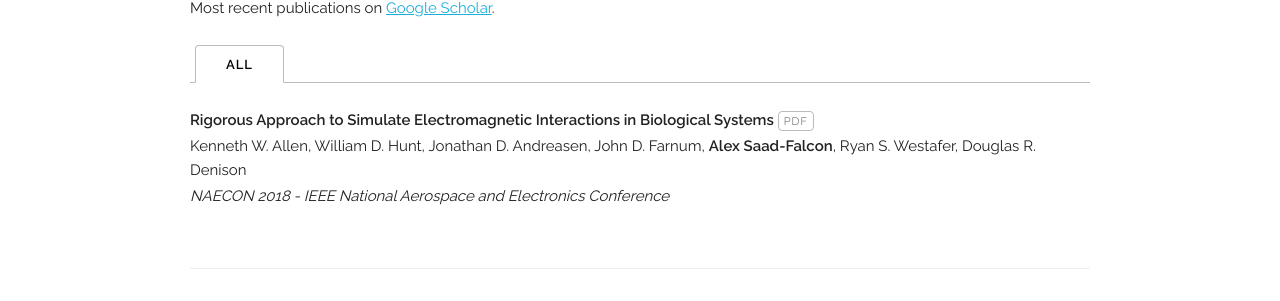
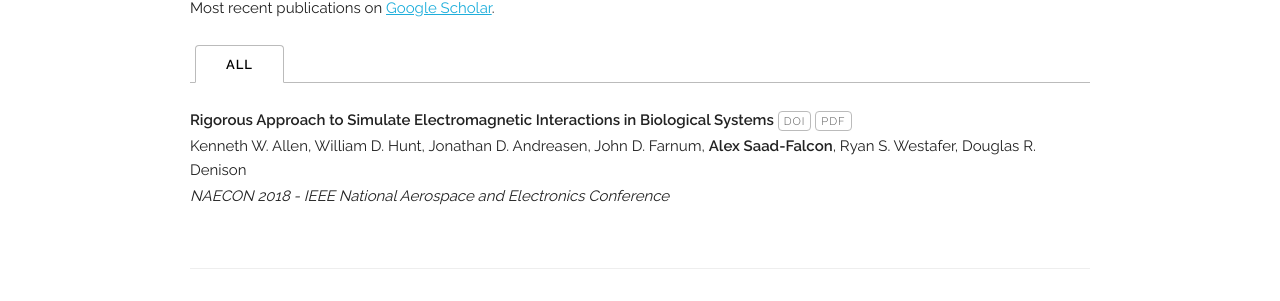
Before and after one commit to alexsaadfalcon/alexsaadfalcon.github.io, a Jekyll site: the page built from index.html, in a window 1280 px wide and 900 px high, scrolled down 725 px. Shown: the part 145-446 px from the top of the window. Built offline with Jekyll 4.4.1, drawn with Linux system fonts in a browser that asks for light colours; some web fonts are replaced.

Commit message:
Added DOI

```diff
--- a/_data/publications.yaml
+++ b/_data/publications.yaml
@@ -3,6 +3,7 @@ papers:
     authors: "Kenneth W. Allen, William D. Hunt, Jonathan D. Andreasen, John D. Farnum, <b>Alex Saad-Falcon</b>, Ryan S. Westafer, Douglas R. Denison"
     venue: "NAECON 2018 - IEEE National Aerospace and Electronics Conference"
     paper_pdf: "/assets/publications/2018_ieee_naecon/paper.pdf"
+    paper_doi: "https://doi.org/10.1109/NAECON.2018.8556724"
     selected: y
 
 #  - title: "Testing for Arbitrary Interference on Experimentation Platforms."
--- a/index.html
+++ b/index.html
@@ -70,6 +70,9 @@ title: Personal Webpage
       {% for paper in site.data.publications.papers %}
         <div class="paper">
           <p class="title"><b>{{ paper.title }}</b>
+            {% if paper.paper_doi %}
+              <a class="button" href="{{ paper.paper_doi }}" target="_blank">DOI</a>
+            {% endif %}
             {% if paper.paper_pdf %}
               <a class="button" href="{{ paper.paper_pdf | prepend: site.baseurl }}" target="_blank">PDF</a>
             {% endif %}
```
